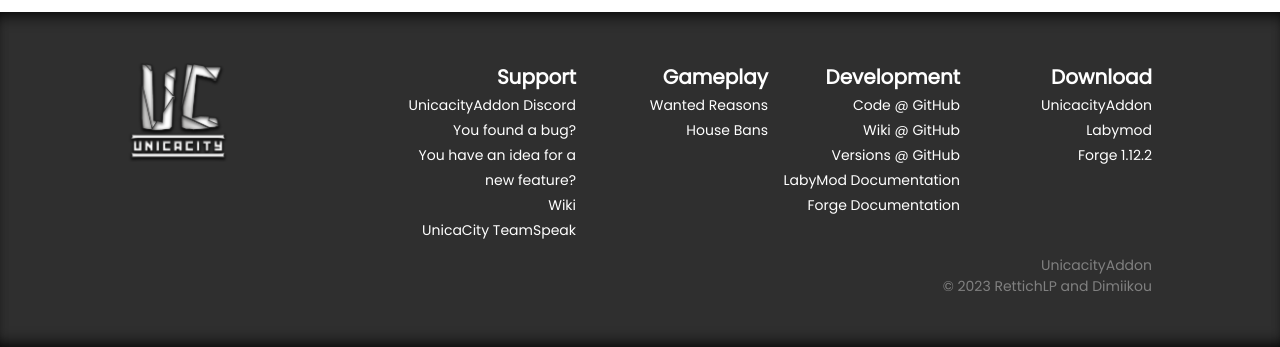
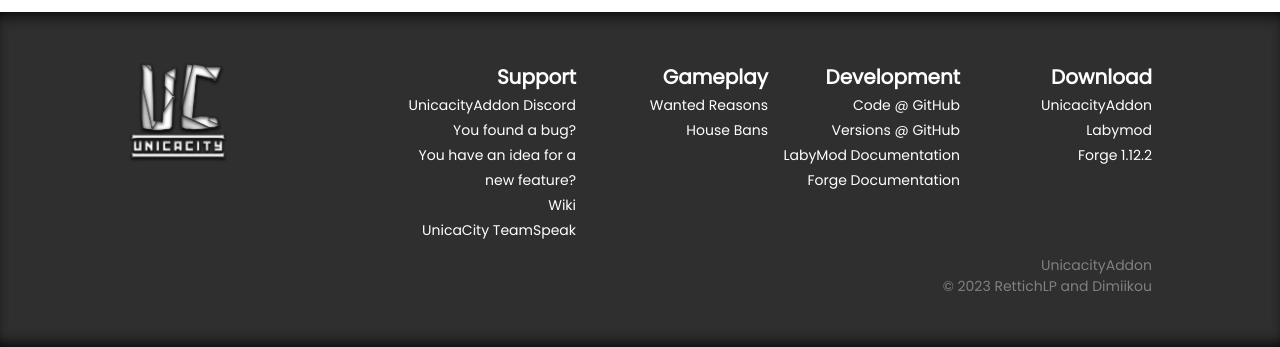
Before and after one commit to UnicacityAddon/unicacityaddon-web, a PHP site: page /banner.php in a window 1280 px wide. Shown: the part 801-1148 px from the top of the page. Run offline with PHP 8.4, Linux system fonts and the light colour scheme; data that the repository does not hold is empty; some libraries are stand-ins or nearby versions.

Commit message:
Update wiki links and organisation repository link

```diff
--- a/common/php/footer.php
+++ b/common/php/footer.php
@@ -6,9 +6,9 @@
         <div class="grid-b grid-right">
             <p class="text-20-800">Support</p>
             <a class="text-14-400" style="text-decoration: none; color: white;" href="https://discord.gg/A9u5eY7CbS">UnicacityAddon Discord</a><br>
-            <a class="text-14-400" style="text-decoration: none; color: white;" href="https://github.com/rettichlp/UnicacityAddon-1.12.2/issues/new?assignees=&labels=bug&template=bug-oder-fehler.md&title=UCAB+-+F%C3%BCge+hier+eine+kurze+Beschreibung+ein">You found a bug?</a><br>
-            <a class="text-14-400" style="text-decoration: none; color: white;" href="https://github.com/rettichlp/UnicacityAddon-1.12.2/issues/new?assignees=&labels=enhancement&template=feature.md&title=UCAF+-+F%C3%BCge+hier+eine+kurze+Beschreibung+ein">You have an idea for a new feature?</a><br>
-            <a class="text-14-400" style="text-decoration: none; color: white;" href="https://github.com/rettichlp/UnicacityAddon-1.12.2/wiki">Wiki</a><br>
+            <a class="text-14-400" style="text-decoration: none; color: white;" href="https://github.com/rettichlp/unicacityaddon-addon/issues/new?assignees=&labels=bug&template=bug-oder-fehler.md&title=UCAB+-+F%C3%BCge+hier+eine+kurze+Beschreibung+ein">You found a bug?</a><br>
+            <a class="text-14-400" style="text-decoration: none; color: white;" href="https://github.com/rettichlp/unicacityaddon-addon/issues/new?assignees=&labels=enhancement&template=feature.md&title=UCAF+-+F%C3%BCge+hier+eine+kurze+Beschreibung+ein">You have an idea for a new feature?</a><br>
+            <a class="text-14-400" style="text-decoration: none; color: white;" href="https://wiki.unicacityaddon.rettichlp.de/">Wiki</a><br>
             <a class="text-14-400" style="text-decoration: none; color: white;" href="https://unicacity.de/teamspeak">UnicaCity TeamSpeak</a><br>
         </div>
         <div class="grid-c grid-right">
@@ -18,15 +18,14 @@
         </div>
         <div class="grid-d grid-right">
             <p class="text-20-800">Development</p>
-            <a class="text-14-400" style="text-decoration: none; color: white;" href="https://github.com/rettichlp/UnicacityAddon-1.12.2/tree/main">Code @ GitHub</a><br>
-            <a class="text-14-400" style="text-decoration: none; color: white;" href="https://github.com/rettichlp/UnicacityAddon-1.12.2/wiki">Wiki @ GitHub</a><br>
-            <a class="text-14-400" style="text-decoration: none; color: white;" href="https://github.com/rettichlp/UnicacityAddon-1.12.2/releases">Versions @ GitHub</a><br>
+            <a class="text-14-400" style="text-decoration: none; color: white;" href="https://github.com/rettichlp/unicacityaddon-addon/tree/main">Code @ GitHub</a><br>
+            <a class="text-14-400" style="text-decoration: none; color: white;" href="https://github.com/rettichlp/unicacityaddon-addon/releases">Versions @ GitHub</a><br>
             <a class="text-14-400" style="text-decoration: none; color: white;" href="https://docs.labymod.net/pages/create-addons/introduction/">LabyMod Documentation</a><br>
             <a class="text-14-400" style="text-decoration: none; color: white;" href="https://docs.minecraftforge.net/en/latest/">Forge Documentation</a><br>
         </div>
         <div class="grid-e grid-right">
             <p class="text-20-800">Download</p>
-            <a class="text-14-400" style="text-decoration: none; color: white;" href="https://github.com/rettichlp/UnicacityAddon-1.12.2/releases/download/v<?php echo $latestVersion ?>/UnicacityAddon-<?php echo $latestVersion ?>.jar">UnicacityAddon</a><br>
+            <a class="text-14-400" style="text-decoration: none; color: white;" href="https://github.com/rettichlp/unicacityaddon-addon/releases/download/v<?php echo $latestVersion ?>/UnicacityAddon-<?php echo $latestVersion ?>.jar">UnicacityAddon</a><br>
             <a class="text-14-400" style="text-decoration: none; color: white;" href="https://www.labymod.net/de/download">Labymod</a><br>
             <a class="text-14-400" style="text-decoration: none; color: white;" href="https://files.minecraftforge.net/net/minecraftforge/forge/index_1.12.2.html">Forge 1.12.2</a><br>
         </div>
--- a/common/php/nav.php
+++ b/common/php/nav.php
@@ -3,14 +3,14 @@
 $latestVersion = $json_data->latestVersion;
 ?>
 <nav id="nav" class="nav">
-    <a class="nav-child nav-child-right text-20-400" href="https://github.com/rettichlp/UnicacityAddon-1.12.2/releases/download/v<?php echo $latestVersion ?>/UnicacityAddon-<?php echo $latestVersion ?>.jar">Download</a>
+    <a class="nav-child nav-child-right text-20-400" href="https://github.com/rettichlp/unicacityaddon-addon/releases/download/v<?php echo $latestVersion ?>/UnicacityAddon-<?php echo $latestVersion ?>.jar">Download</a>
     <span class="nav-child text-20-400" style="float: right"> | </span>
     <a class="nav-child nav-child-right text-20-400" href="/banner">Banner</a>
     <a class="nav-child nav-child-right text-20-400" href="/houseBans">House Bans</a>
     <a class="nav-child nav-child-right text-20-400" href="/wantedReasons">Wanted Reasons</a>
     <a class="nav-child nav-child-right text-20-400" href="/team">Team</a>
-    <a class="nav-child nav-child-right text-20-400" href="https://github.com/rettichlp/UnicacityAddon-1.12.2/wiki">Wiki</a>
-    <a class="nav-child nav-child-right text-20-400" href="https://github.com/rettichlp/UnicacityAddon-1.12.2/releases/latest">What's new?</a>
-    <a class="nav-child nav-child-right text-20-400" href="https://github.com/rettichlp/UnicacityAddon-1.12.2/tree/main">Code</a>
+    <a class="nav-child nav-child-right text-20-400" href="https://wiki.unicacityaddon.rettichlp.de/">Wiki</a>
+    <a class="nav-child nav-child-right text-20-400" href="https://github.com/rettichlp/unicacityaddon-addon/releases/latest">What's new?</a>
+    <a class="nav-child nav-child-right text-20-400" href="https://github.com/rettichlp/unicacityaddon-addon/tree/main">Code</a>
     <a class="nav-child nav-child-left text-20-800" href="/">UnicacityAddon</a>
 </nav>
--- a/index.php
+++ b/index.php
@@ -68,7 +68,7 @@
             and nice-to-have features and utilities for everyday gameplay.
         </p>
         <p class="text-50-700" style="color: var(--blue);">#improveYourGame</p>
-        <a href="https://github.com/rettichlp/UnicacityAddon-1.12.2/releases/download/v<?php echo $latestVersion ?>/UnicacityAddon-<?php echo $latestVersion ?>.jar">
+        <a href="https://github.com/rettichlp/unicacityaddon-addon/releases/download/v<?php echo $latestVersion ?>/UnicacityAddon-<?php echo $latestVersion ?>.jar">
             <button class="button-download">Download</button>
         </a>
     </div>
```
